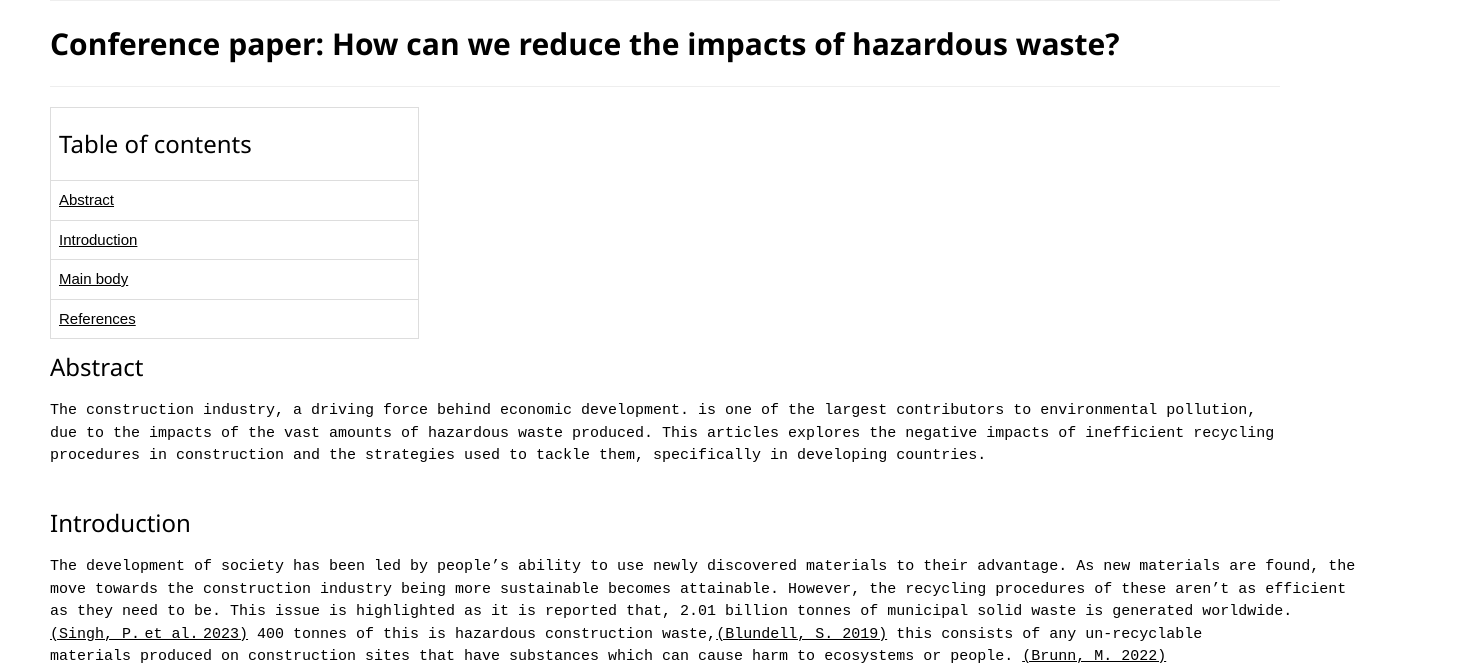
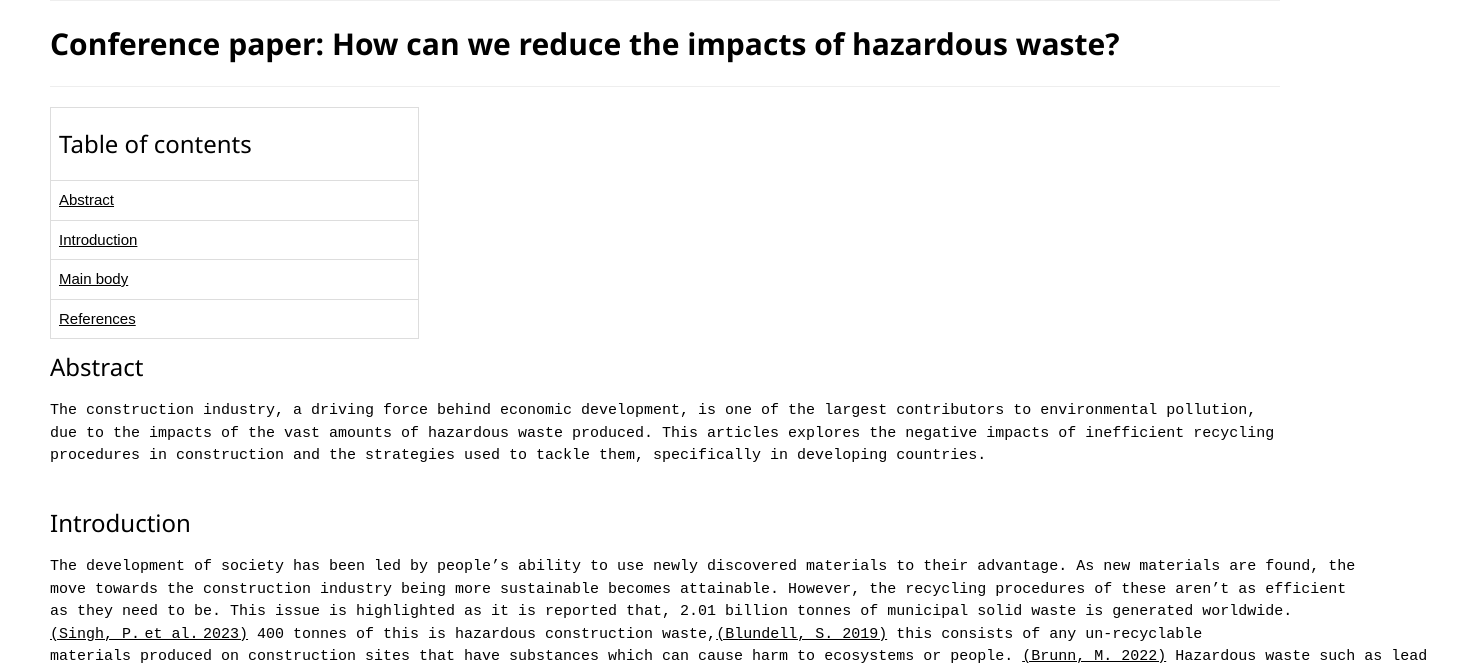
Before and after one commit to FEPSFY6845640/FY6845640, a plain HTML site: page index.html in a window 1280 px wide. Shown: the part 439-1109 px from the top of the page, 1463 px wide, since content can reach past the window. Drawn offline with nearby package versions, Linux system fonts and the light colour scheme.

Commit message:
Update index.html

```diff
--- a/index.html
+++ b/index.html
@@ -72,7 +72,7 @@
   <h3 id="Abstract">Abstract</h3>
     <p class="ex1">
       <pre>
-The construction industry, a driving force behind economic development. is one of the largest contributors to environmental pollution,
+The construction industry, a driving force behind economic development, is one of the largest contributors to environmental pollution,
 due to the impacts of the vast amounts of hazardous waste produced. This articles explores the negative impacts of inefficient recycling
 procedures in construction and the strategies used to tackle them, specifically in developing countries.
   </pre>
@@ -85,11 +85,11 @@ The development of society has been led by people’s ability to use newly disco
 move towards the construction industry being more sustainable becomes attainable. However, the recycling procedures of these aren’t as efficient
 as they need to be. This issue is highlighted as it is reported that, 2.01 billion tonnes of municipal solid waste is generated worldwide.
 <a href="#References">(Singh, P. et al. 2023)</a> 400 tonnes of this is hazardous construction waste,<a href="#References">(Blundell, S. 2019)</a> this consists of any un-recyclable
-materials produced on construction sites that have substances which can cause harm to ecosystems or people. <a href="#References">(Brunn, M. 2022)</a>
-Hazardous waste such as lead based paints, asbestos and solvents are mostly generated by the demolition of high-rise buildings and establishments.
-(Reference) Due to the rate at which this is being done, it is crucial that efficient recycling methods be put in place, and to reduce the construction
-industry’s ecological footprint. Recycling in developing countries is more difficult to carry out due to the lack of education and resources.
-However, it is also important to acknowledge that these countries may struggle to adopt these procedures due to social, economic and geographical factors.
+materials produced on construction sites that have substances which can cause harm to ecosystems or people. <a href="#References">(Brunn, M. 2022)</a> Hazardous waste such as lead
+based paints, asbestos and solvents are mostly generated by the demolition of high-rise buildings and establishments.(Reference) Due to the rate
+at which this is being done, it is crucial that efficient recycling methods be put in place, and to reduce the construction industry’s ecological footprint.
+Recycling in developing countries is more difficult to carry out due to the lack of education and resources. However, it is also important to acknowledge
+that these countries may struggle to adopt these procedures due to social, economic and geographical factors.
     </pre>
 </p>
 <h3 id="Main Body">Main Body</h3>
```
